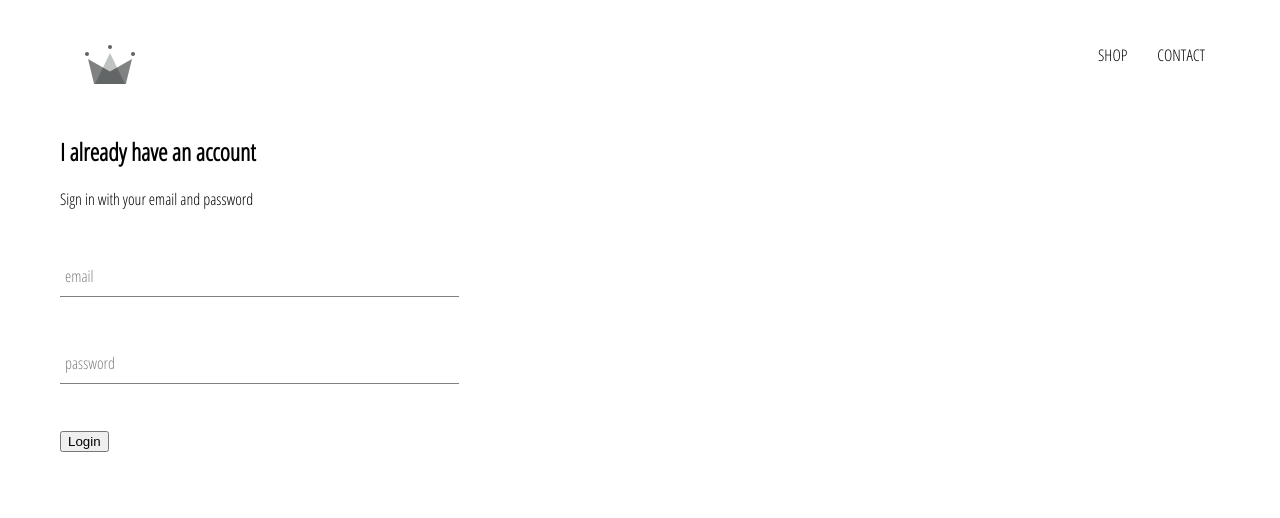
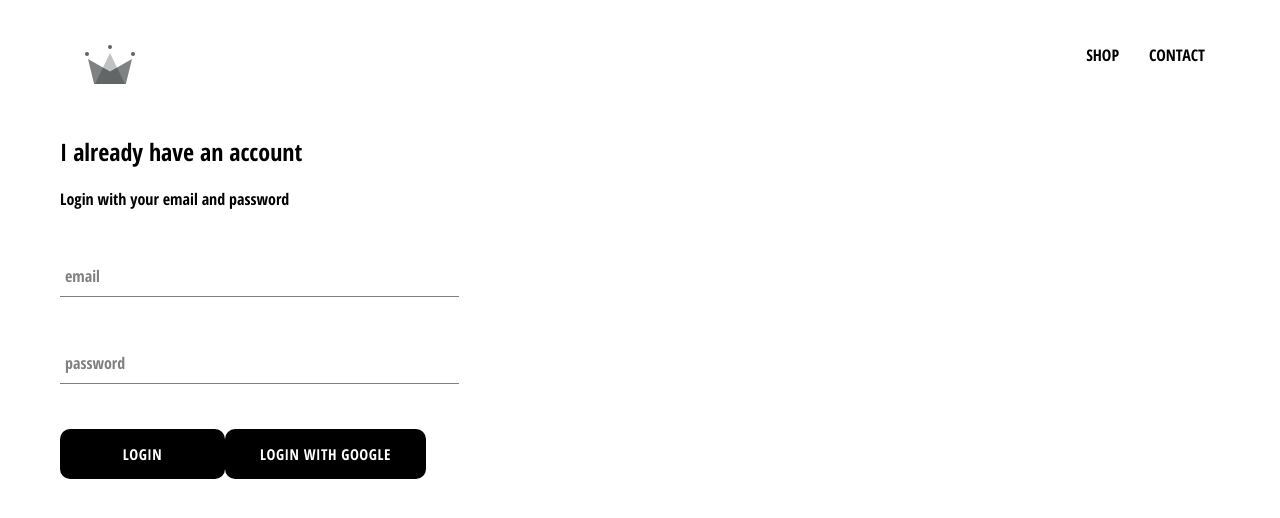
Before and after one commit to Lawrencehudson23/e-clothings, a React (Create React App) app: page /login in a window 1280 px wide. Shown: the top 518 px of the page. Built offline with nearby package versions, Linux system fonts and the light colour scheme.

Commit message:
add authetication with google log in

```diff
--- a/package.json
+++ b/package.json
@@ -6,6 +6,7 @@
     "@testing-library/jest-dom": "^4.2.4",
     "@testing-library/react": "^9.3.2",
     "@testing-library/user-event": "^7.1.2",
+    "firebase": "^7.14.6",
     "node-sass": "^4.14.1",
     "react": "^16.13.1",
     "react-dom": "^16.13.1",
--- a/public/index.html
+++ b/public/index.html
@@ -16,9 +16,13 @@
     -->
     <link rel="manifest" href="%PUBLIC_URL%/manifest.json" />
     <link
-      href="https://fonts.googleapis.com/css2?family=Open+Sans+Condensed:wght@300&display=swap"
+      href="https://fonts.googleapis.com/css2?family=Open+Sans+Condensed:wght@700&display=swap"
       rel="stylesheet"
     />
+    <!-- <link
+    href="https://fonts.googleapis.com/css?family=Lato:100,300,400,700,900"
+    rel="stylesheet"
+  /> -->
     <!--
       Notice the use of %PUBLIC_URL% in the tags above.
       It will be replaced with the URL of the `public` folder during the build.
--- /dev/null
+++ b/src/components/CustomButton/CustomButton.jsx
@@ -0,0 +1,9 @@
+import React from "react";
+import "./CustomButton.scss";
+const CustomButton = ({ children, otherProps }) => (
+  <button className="custom-button" {...otherProps}>
+    {children}
+  </button>
+);
+
+export default CustomButton;
--- /dev/null
+++ b/src/components/CustomButton/CustomButton.scss
@@ -0,0 +1,23 @@
+.custom-button {
+    min-width: 165px;
+    width: auto;
+    height: 50px;
+    letter-spacing: 0.5px;
+    line-height: 50px;
+    padding: 0 35px 0 35px;
+    font-size: 15px;
+    background-color: black;
+    color: white;
+    text-transform: uppercase;
+    font-family: 'Open Sans Condensed';
+    font-weight: bolder;
+    border: none;
+    border-radius: 10px;
+    cursor: pointer;
+
+    &:hover {
+        background-color: white;
+        color: black;
+        border: 1px solid black;
+    }
+}
--- a/src/components/Login/Login.jsx
+++ b/src/components/Login/Login.jsx
@@ -1,6 +1,8 @@
 import React, { useState } from "react";
 import "./Login.scss";
 import FormInput from "../FormInput/FormInput";
+import CustomButton from "../CustomButton/CustomButton";
+import { loginWithGoogle } from "../../firebase/firebase.utils";
 
 export default function Login() {
   const [formState, setFormState] = useState({
@@ -16,7 +18,6 @@ export default function Login() {
   function handleChange(event) {
     const { name, value } = event.target;
     setFormState({
-      ...formState,
       [name]: value,
     });
   }
@@ -24,7 +25,7 @@ export default function Login() {
   return (
     <div className="login">
       <h2>I already have an account</h2>
-      <span>Sign in with your email and password</span>
+      <span>Login with your email and password</span>
 
       <form onSubmit={handleSubmit}>
         <FormInput
@@ -43,7 +44,8 @@ export default function Login() {
           label="password"
           required
         />
-        <button>Login</button>
+        <CustomButton type="submit">Login</CustomButton>
+        <CustomButton onClick={loginWithGoogle}>Login with Google</CustomButton>
       </form>
     </div>
   );
--- a/src/components/Login/Login.scss
+++ b/src/components/Login/Login.scss
@@ -2,4 +2,8 @@
     width: 30vw;
     display: flex;
     flex-direction: column;
+
+    .title {
+      margin: 10px;
+    }
   }
--- /dev/null
+++ b/src/firebase/firebase.utils.js
@@ -0,0 +1,24 @@
+import firebase from "firebase/app";
+import "firebase/firestore";
+import "firebase/auth";
+
+const config = {
+  apiKey: "AIzaSyC3hCYw-0-YzPtBPLJiC1uzpRvTWcX0R1E",
+  authDomain: "e-clothing-db-99ba3.firebaseapp.com",
+  databaseURL: "https://e-clothing-db-99ba3.firebaseio.com",
+  projectId: "e-clothing-db-99ba3",
+  storageBucket: "e-clothing-db-99ba3.appspot.com",
+  messagingSenderId: "742988137112",
+  appId: "1:742988137112:web:8aeb4366aa7c3991e486ed",
+  measurementId: "G-WTXTCRTC9D",
+};
+firebase.initializeApp(config);
+
+export const auth = firebase.auth();
+export const firestore = firebase.firestore();
+
+const provider = new firebase.auth.GoogleAuthProvider();
+provider.setCustomParameters({ prompt: "select_account" });
+export const loginWithGoogle = () => auth.signInWithPopup(provider);
+
+export default firebase;
--- a/src/pages/LoginReg/LoginReg.jsx
+++ b/src/pages/LoginReg/LoginReg.jsx
@@ -2,7 +2,7 @@ import React from "react";
 import Login from "../../components/Login/Login";
 import "./LoginReg.scss";
 const LoginReg = () => (
-  <div className="sign-in-and-sign-up">
+  <div className="login-reg">
     <Login />
   </div>
 );
```
Also changed, not shown: 1 other file (tests, documents, lock files or other folders).
